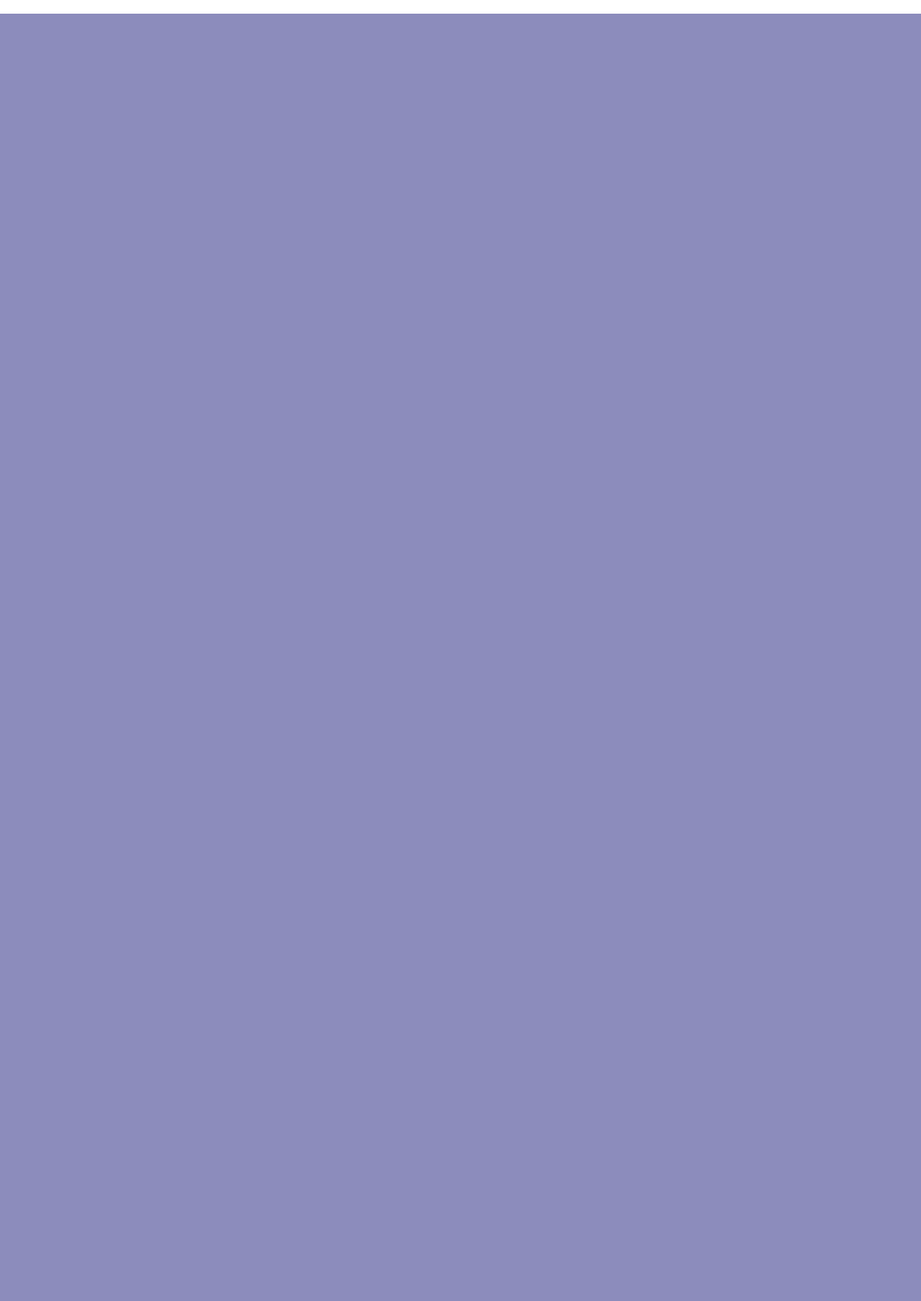
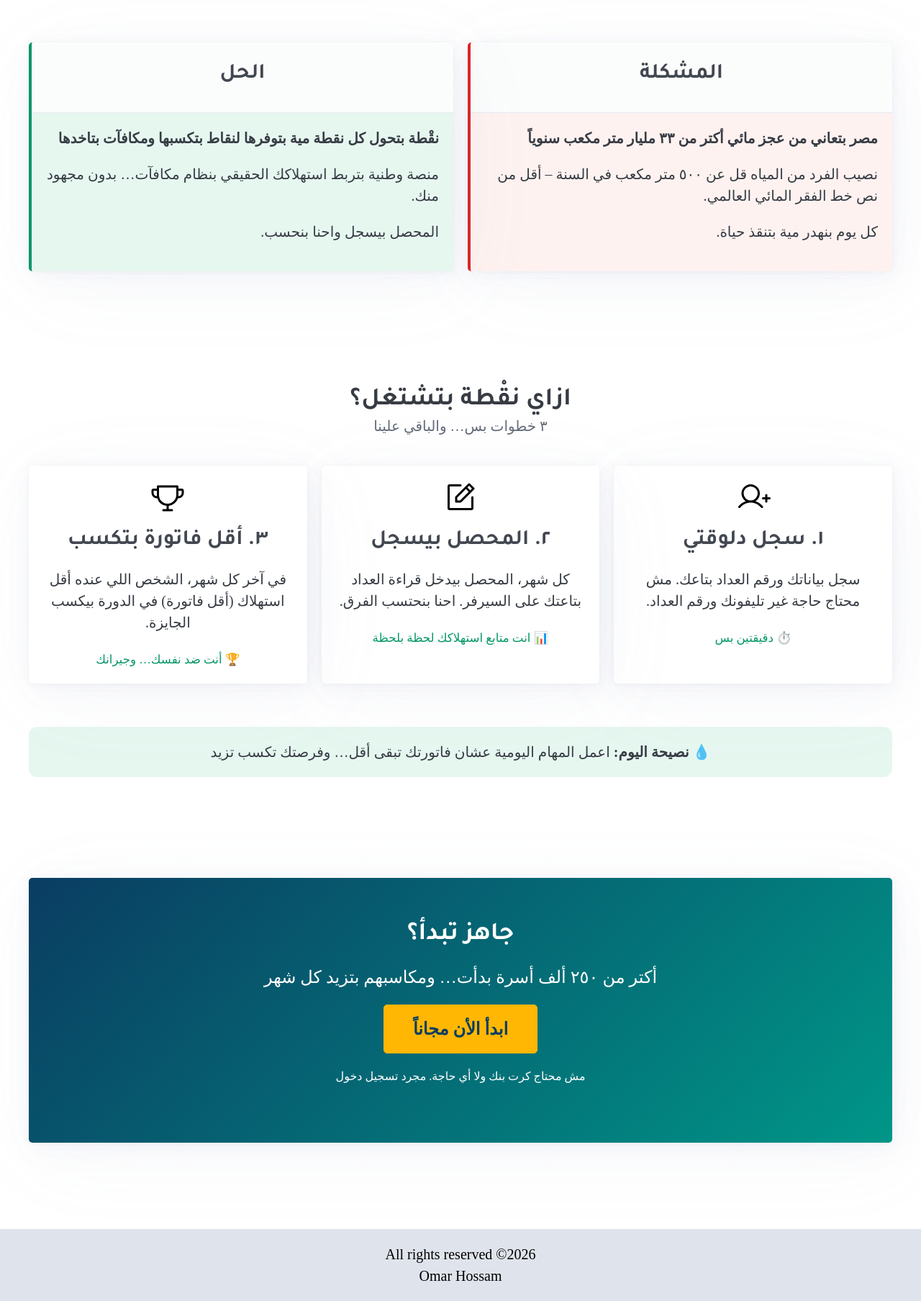
Before and after one commit to omar-hossam/noqta-platform, a Flask app: page / in a window 1280 px wide. Shown: the part 841-2649 px from the top of the page at 72% size. Before the commit the page ends 860 px from the top, so only its background shows below. Run offline with Flask 3, Linux system fonts and the light colour scheme; data that the repository does not hold is empty; some web fonts are replaced.

Commit message:
feat: implement better homepage

```diff
--- a/templates/base.html
+++ b/templates/base.html
@@ -34,6 +34,11 @@
       {% block content %}{% endblock %}
     </main>
 
+    <footer class="pico-background-slate-100" style="text-align: center;" dir="ltr">
+      All rights reserved &copy;2026
+      <br />
+      Omar Hossam
+    </footer>
     {% block script %}{% endblock %}
   </body>
 </html>
--- a/templates/components/HomeNav.html
+++ b/templates/components/HomeNav.html
@@ -6,7 +6,7 @@
     width: 100vw;
     box-shadow: 0 2px 4px rgba(0, 0, 0, 0.2);
     z-index: 90;
-    padding: 0 10px;
+    padding: 0 15px;
   }
   aside {
     width: 0;
--- a/templates/index.html
+++ b/templates/index.html
@@ -10,6 +10,7 @@
   height: 100vh;
   position: relative;
   overflow: hidden;
+  background-color: #0a3d62;
 }
 #vid {
   position: absolute;
@@ -57,8 +58,39 @@
   animation: rockAnime 0.9s linear infinite alternate;
 }
 @keyframes rockAnime {
-  from { left: -17px; bottom: -15px;  }
-  to { left: 0; bottom: 8px; }
+  from { transform: translate(-5px, 5px); }
+  to { transform: translate(5px, -5px); }
+}
+h1, h2, h3 { font-family: var(--font-header); }
+
+#hero-container h1 {
+  text-shadow: 2px 2px 8px rgba(0,0,0,0.5);
+}
+#hero-container p {
+  text-shadow: 1px 1px 4px rgba(0,0,0,0.3);
+}
+
+article {
+  transition: transform 0.2s ease;
+}
+
+article:hover {
+  transform: translateY(-5px);
+}
+
+button.contrast {
+  transition: all 0.2s ease;
+}
+
+button.contrast:hover {
+  transform: scale(1.02);
+  background-color: #e6a700;
+}
+@media (max-width: 768px) {
+  #badge {
+    font-size: 0.75rem;
+    padding: 6px 12px;
+  }
 }
 
 </style>
@@ -75,7 +107,7 @@
 
     <div id="hero-container">
       <div>
-        <h1 class="font-header">قطّرة… بتفرق و نقطة بتغير</h1>
+        <h1 class="font-header">قطّرة بتفرق… ونقْطة بتغيّر</h1>
 
         <p>كل نقطة مية بتوفرها مش بس بتقلل الفاتورة… بتتحول لنقاط بتكسبها، ومكافآت بتاخدها.</p>
         <p style="font-weight: bold;">وفر. اكسب. كرّر.</p>
@@ -94,6 +126,85 @@
 
   </section>
 </div>
+
+<section class="container" style="padding: 3rem 0;">
+  <div class="grid">
+    <!-- Problem Column -->
+    <div>
+        <article style="background-color: #fef2f0; border-left: 4px solid #dc2626;">
+            <header>
+                <h3 style="text-align: center; padding-top: 15px;">المشكلة</h3>
+            </header>
+            <p><strong>مصر بتعاني من عجز مائي أكتر من ٣٣ مليار متر مكعب سنوياً</strong></p>
+            <p>نصيب الفرد من المياه قل عن ٥٠٠ متر مكعب في السنة – أقل من نص خط الفقر المائي العالمي.</p>
+            <p>كل يوم بنهدر مية بتنقذ حياة.</p>
+        </article>
+    </div>
+
+    <!-- Solution Column -->
+    <div>
+        <article style="background-color: #e6f7f0; border-left: 4px solid #059669;">
+            <header>
+                <h3 style="text-align: center; padding-top: 15px;">الحل</h3>
+            </header>
+            <p><strong>نقْطة بتحول كل نقطة مية بتوفرها لنقاط بتكسبها ومكافآت بتاخدها</strong></p>
+            <p>منصة وطنية بتربط استهلاكك الحقيقي بنظام مكافآت… بدون مجهود منك.</p>
+            <p>المحصل بيسجل واحنا بنحسب.</p>
+        </article>
+    </div>
+  </div>
+</section>
+<section class="container" style="padding: 3rem 0;">
+    <hgroup style="text-align: center; margin-bottom: 2rem;">
+        <h2>ازاي نقْطة بتشتغل؟</h2>
+        <p>٣ خطوات بس… والباقي علينا</p>
+    </hgroup>
+
+    <div class="grid">
+        <!-- Step 1 -->
+        <article style="text-align: center;">
+            <img src="{{ url_for('static', filename='icons/user-plus.svg') }}" alt="Sign up" width="48" height="48" style="margin-bottom: 1rem;">
+            <h3>١. سجل دلوقتي</h3>
+            <p>سجل بياناتك ورقم العداد بتاعك. مش محتاج حاجة غير تليفونك ورقم العداد.</p>
+            <small style="color: #059669;">⏱️ دقيقتين بس</small>
+        </article>
+
+        <!-- Step 2 -->
+        <article style="text-align: center;">
+            <img src="{{ url_for('static', filename='icons/note-pencil.svg') }}" alt="Collector reads" width="48" height="48" style="margin-bottom: 1rem;">
+            <h3>٢. المحصل بيسجل</h3>
+            <p>كل شهر، المحصل بيدخل قراءة العداد بتاعتك على السيرفر. احنا بنحتسب الفرق.</p>
+            <small style="color: #059669;">📊 انت متابع استهلاكك لحظة بلحظة</small>
+        </article>
+
+        <!-- Step 3 -->
+        <article style="text-align: center;">
+            <img src="{{ url_for('static', filename='icons/trophy.svg') }}" alt="Win" width="48" height="48" style="margin-bottom: 1rem;">
+            <h3>٣. أقل فاتورة بتكسب</h3>
+            <p>في آخر كل شهر، الشخص اللي عنده أقل استهلاك (أقل فاتورة) في الدورة بيكسب الجايزة.</p>
+            <small style="color: #059669;">🏆 أنت ضد نفسك… وجيرانك</small>
+        </article>
+    </div>
+
+    <div style="text-align: center; margin-top: 2rem; padding: 1rem; background-color: #e6f7f0; border-radius: 12px;">
+        <p style="margin: 0;">
+            <strong>💧 نصيحة اليوم:</strong> اعمل المهام اليومية عشان فاتورتك تبقى أقل… وفرصتك تكسب تزيد
+        </p>
+    </div>
+</section>
+
+<section class="container" style="padding: 3rem 0;">
+    <article style="background: linear-gradient(135deg, #0a3d62 0%, #009688 100%); color: white; text-align: center;">
+        <div style="padding: 2rem;">
+            <h2 style="color: white;">جاهز تبدأ؟</h2>
+            <p style="font-size: 1.2rem; color: white;">أكتر من ٢٥٠ ألف أسرة بدأت… ومكاسبهم بتزيد كل شهر</p>
+            <a href="{{ '/dashboard' if session['user_id'] else '/login' }}" role="button" class="contrast" style="background-color: #ffb703; border-color: #ffb703; color: #0a3d62; font-weight: bold; padding: 0.75rem 2rem; font-size: 1.2rem;">
+              ابدأ الأن مجاناً
+            </a>
+            <p style="margin-top: 1rem; font-size: 0.8rem; color: white">مش محتاج كرت بنك ولا أي حاجة. مجرد تسجيل دخول</p>
+        </div>
+    </article>
+</section>
 {% endblock %}
 
 {% block script %}
```
Also changed, not shown: static/icons/note-pencil.svg (added), static/icons/trophy.svg (added), static/icons/user-plus.svg (added), 1 other file.
